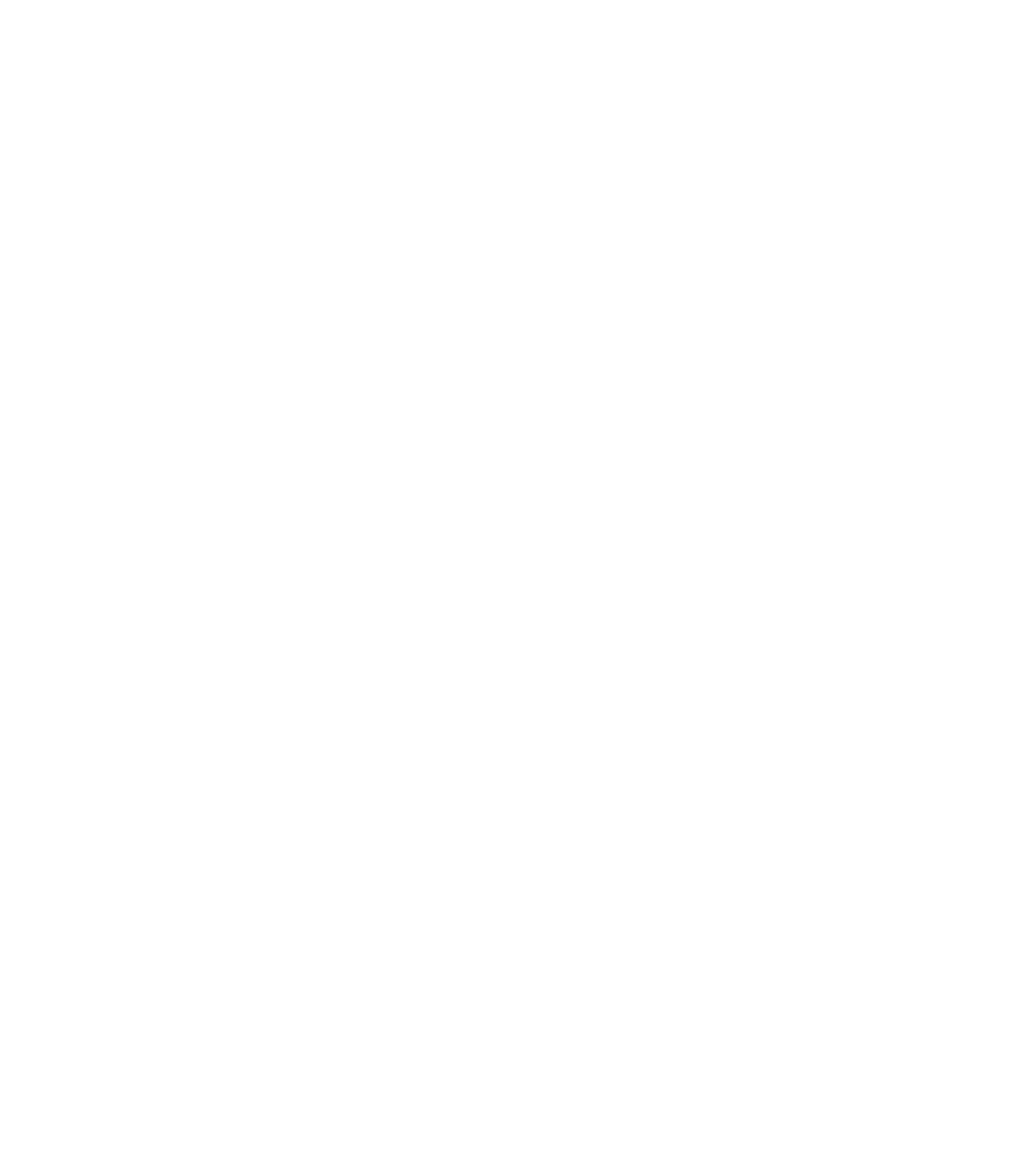
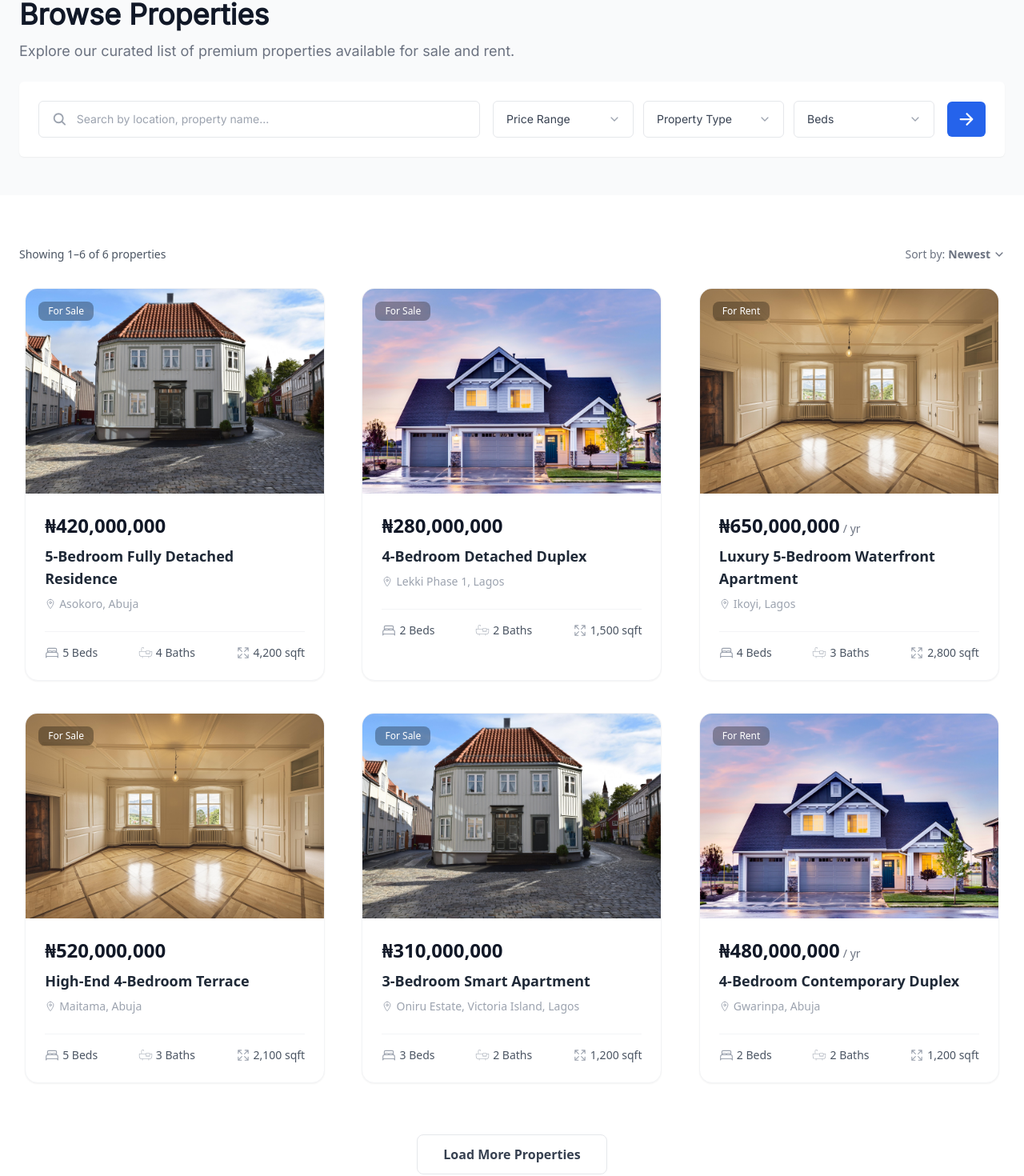
Before and after one commit to Prosper-ekube/Gerar-Properties, a React (Vite) app: page /properties in a window 1280 px wide. Shown: the part 98-1568 px from the top of the page at 80% size. Before the commit the page ends 800 px from the top, so only its background shows below. Built offline with nearby package versions, Linux system fonts and the light colour scheme.

Commit message:
feat(properties): populate Properties page with content

```diff
--- a/src/pages/properties/Properties.tsx
+++ b/src/pages/properties/Properties.tsx
@@ -1,11 +1,17 @@
-import Filters from "./sections/Filters"
+import Navbar from "../../components/layout/Navbar"
+import Header from "./sections/Header"
 import PropertyList from "./sections/PropertyList"
+import Footer from "../../components/layout/Footer"
 
 const Properties: React.FC = () => {
     return (
         <>
-            <PropertyList />
-            <Filters />
+            <Navbar />
+            <main>
+                <Header />
+                <PropertyList />
+            </main>
+            <Footer />
         </>
     )
 }
--- a/src/pages/properties/sections/Filters.tsx
+++ b/src/pages/properties/sections/Filters.tsx
@@ -1,7 +1,91 @@
+import { useState } from "react"
+import { IoArrowForward, IoChevronDown, IoSearch } from "react-icons/io5"
+
+type DropdownOption = string
+
+interface DropdownProps {
+    label: string
+    onChange: (val: string) => void
+    options: DropdownOption[]
+    value: string
+}
+
+const Dropdown: React.FC<DropdownProps> = ({ label, onChange, value, options }) => {
+    const [isOpen, setIsOpen] = useState(false)
+
+    return (
+        <div className="relative w-full lg:w-44">
+            <button className="bg-white border border-gray-200 flex items-center justify-between px-4 py-3 rounded-md text-gray-700 text-sm transition
+                hover:border-gray-300 hover:shadow-sm w-full" type="button" onClick={() => setIsOpen(prev => !prev)}
+            >
+                <span className="truncate">{value || label}</span>
+                <IoChevronDown className={`ml-2 text-gray-400 transition-transform duration-200 ${isOpen ? "rotate-180" : ""}`}/>
+            </button>
+            <ul className={`absolute left-0 top-full mt-2 w-full overflow-hidden rounded-xl border border-gray-100 bg-white shadow-xl z-50
+                transition-all duration-200 ${isOpen ? "max-h-60 opacity-100" : "max-h-0 opacity-0 pointer-events-none"}`}
+            >
+                {options.map(option => (
+                    <li className="cursor-pointer px-4 py-3 text-gray-600 text-sm transition-colors hover:bg-blue-50 hover:text-blue-600" key={option}
+                        onClick={() => {
+                            onChange(option)
+                            setIsOpen(false)
+                        }}
+                    >
+                        {option}
+                    </li>
+                ))}
+            </ul>
+        </div>
+    )
+}
+
 const Filters: React.FC = () => {
+    const [query, setQuery] = useState("")
+    const [priceRange, setPriceRange] = useState("")
+    const [propertyType, setPropertyType] = useState("")
+    const [beds, setBeds] = useState("")
+
+    const handleSearch = () => {
+        console.log({ query, priceRange, propertyType, beds })
+    }
+
     return (
-        <>
-        </>
+        <div className="bg-white flex flex-col gap-4 max-w-[375px] md:max-w-[1280px] mx-auto p-6 rounded-md shadow-sm w-full md:flex-row lg:items-center">
+            {/* Search Input */}
+            <div className="flex flex-grow items-center border border-gray-200 rounded-md px-4 py-3 focus-within:ring-1 focus-within:ring-blue-100
+                focus-within:border-blue-400 transition-all">
+                <IoSearch className="text-gray-400 text-xl" />
+                <input className="ml-3 w-full border-none bg-transparent text-gray-700 text-sm focus:outline-none focus:ring-0" onChange={e => setQuery(e.target.value)}
+                    placeholder="Search by location, property name..." type="text" value={query}
+                />
+            </div>
+            {/* Filters */}
+            <div className="flex flex-col gap-3 w-full md:flex-row lg:gap-3 lg:w-auto">
+                <Dropdown
+                    label="Price Range"
+                    onChange={setPriceRange}
+                    options={["Any", "$0-$1k", "$1k-$5k", "$5k+"]}
+                    value={priceRange}
+                />
+                <Dropdown
+                    label="Property Type"
+                    onChange={setPropertyType}
+                    options={["Any", "Apartment", "House", "Villa"]}
+                    value={propertyType}
+                />
+                <Dropdown
+                    label="Beds"
+                    onChange={setBeds}
+                    options={["Any", "1", "2", "3", "4+"]}
+                    value={beds}
+                />
+            </div>
+            {/* Search Button */}
+            <button className="mt-2 md:mt-0 flex h-12 md:h-11 w-full md:w-12 items-center justify-center rounded-md bg-blue-600 text-white transition
+                hover:bg-blue-700 hover:shadow-lg active:scale-95" onClick={handleSearch}>
+                <IoArrowForward className="text-2xl" />
+            </button>
+        </div>
     )
 }
 
--- /dev/null
+++ b/src/pages/properties/sections/Header.tsx
@@ -0,0 +1,19 @@
+import Filters from "./Filters"
+
+const Header: React.FC = () => {
+    return (
+        <section className="bg-gray-50 font-inter">
+            <div className="mx-auto max-w-7xl pt-24 p-12 px-6">
+                {/* Title */}
+                <div className="flex flex-col md:items-start">
+                    <h2 className="font-semibold text-center text-gray-900 text-2xl md:text-4xl">Browse Properties</h2>
+                    <p className="mt-3 text-center text-gray-500 text-sm md:text-lg">Explore our curated list of premium properties available for sale and rent.</p>
+                </div>
+                {/* Filters */}
+                <div className="mt-10 md:mt-6"><Filters /></div>
+            </div>
+        </section>
+    )
+}
+
+export default Header
--- a/src/pages/properties/sections/PropertyList.tsx
+++ b/src/pages/properties/sections/PropertyList.tsx
@@ -1,6 +1,106 @@
+import { IoChevronDown } from "react-icons/io5"
+import PropertyCard from "../../../components/property/PropertyCard"
+import property_a from "../../../assets/images/property_a.png"
+import property_b from "../../../assets/images/property_b.png"
+import property_c from "../../../assets/images/property_c.png"
+
+const propertyList = [
+    {
+        id: 'a',
+        beds: 5,
+        baths: 4,
+        image: property_a,
+        location: 'Asokoro, Abuja',
+        price: '₦420,000,000',
+        sqft: '4,200',
+        status: 'For Sale' as const,
+        title: '5-Bedroom Fully Detached Residence',
+    },
+    {
+        id: 'b',
+        beds: 2,
+        baths: 2,
+        image: property_c,
+        location: 'Lekki Phase 1, Lagos',
+        price: '₦280,000,000',
+        sqft: '1,500',
+        status: 'For Sale' as const,
+        title: '4-Bedroom Detached Duplex',
+    },
+    {
+        id: 'c',
+        beds: 4,
+        baths: 3,
+        image: property_b,
+        location: 'Ikoyi, Lagos',
+        price: '₦650,000,000',
+        sqft: '2,800',
+        status: 'For Rent' as const,
+        title: 'Luxury 5-Bedroom Waterfront Apartment',
+    },
+    {
+        id: 'd',
+        beds: 5,
+        baths: 3,
+        image: property_b,
+        location: 'Maitama, Abuja',
+        price: '₦520,000,000',
+        sqft: '2,100',
+        status: 'For Sale' as const,
+        title: 'High-End 4-Bedroom Terrace',
+    },
+    {
+        id: 'e',
+        beds: 3,
+        baths: 2,
+        image: property_a,
+        location: 'Oniru Estate, Victoria Island, Lagos',
+        price: '₦310,000,000',
+        sqft: '1,200',
+        status: 'For Sale' as const,
+        title: '3-Bedroom Smart Apartment',
+    },
+    {
+        id: 'f',
+        beds: 2,
+        baths: 2,
+        image: property_c,
+        location: 'Gwarinpa, Abuja',
+        price: '₦480,000,000',
+        sqft: '1,200',
+        status: 'For Rent' as const,
+        title: '4-Bedroom Contemporary Duplex',
+    },
+]
+
 const PropertyList: React.FC = () => {
     return (
         <>
+            <section className="bg-white pb-24 pt-16">
+                <div className="mx-auto max-w-7xl px-6">
+                    {/* Meta */}
+                    <div className="mb-8 flex flex-col items-center justify-between gap-4 sm:flex-row">
+                        <p className="text-sm font-medium text-gray-600">Showing 1–{propertyList.length} of {propertyList.length} properties</p>
+                        <button className="group flex items-center gap-1 text-sm text-gray-500 transition-colors hover:text-blue-600" type="button">
+                            <span>Sort by:</span>
+                            <span className="font-semibold">Newest</span>
+                            <IoChevronDown />
+                        </button>
+                    </div>
+                    {/* Grid */}
+                    <div className="grid grid-cols-1 justify-items-center gap-x-8 gap-y-10 md:grid-cols-2 lg:grid-cols-3">
+                        {propertyList.map(property => (
+                            <PropertyCard key={property.id} {...property} />
+                        ))}
+                    </div>
+                    {/* Load more */}
+                    <div className="mt-16 flex justify-center">
+                        <button className="rounded-lg border border-gray-200 bg-white px-8 py-3 font-semibold text-gray-700 transition hover:bg-gray-50 hover:shadow-sm">
+                            Load More Properties
+                        </button>
+                    </div>
+                </div>
+            </section>
         </>
     )
 }
```
